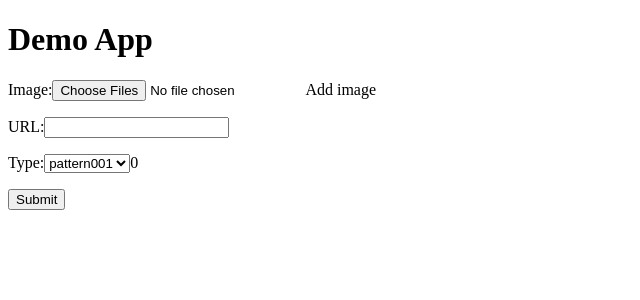
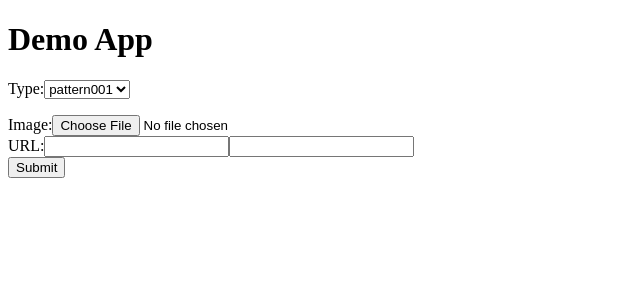
Before and after one commit to doubutsunokarada/Electron_demo, a React app: page / in a window 1280 px wide. Shown: the top 300 px of the page, without its empty margins (0-640 px from the left). Built offline with nearby package versions, Linux system fonts and the light colour scheme.

Commit message:
フォームの表示制御を実装

```diff
--- a/package.json
+++ b/package.json
@@ -10,7 +10,8 @@
     "dev:electron": "wait-on ./dist/index.html ./dist/main.js && electron .",
     "build:clean": "rimraf build release",
     "build:electron": "cross-env NODE_ENV=\"production\" webpack --progress",
-    "predev": "rimraf dist"
+    "predev": "rimraf dist",
+    "package": "electron-packager ."
   },
   "repository": {
     "type": "git",
@@ -32,7 +33,9 @@
     "css-loader": "^6.7.1",
     "electron": "^21.2.0",
     "electron-nice-auto-reload": "^1.3.0",
+    "electron-packager": "^17.1.1",
     "html-webpack-plugin": "^5.5.0",
+    "keyv": "^4.5.1",
     "mini-css-extract-plugin": "^2.6.1",
     "npm-run-all": "^4.1.5",
     "rimraf": "^3.0.2",
--- a/src/web/App.css
+++ b/src/web/App.css
@@ -1,4 +1,4 @@
 .container {
-    font-family: sans-serif;
-    text-align: center;
+  font-family: sans-serif;
+  text-align: center;
 }
--- a/src/web/App.tsx
+++ b/src/web/App.tsx
@@ -1,12 +1,12 @@
 import React from 'react';
 import './App.css';
-import Component from './Component';
+import { InputForm } from './Form'
 
 export const App = () => {
   return (
     <div className="container">
       <h1>Demo App</h1>
-      <Component.InputForm />
+      <InputForm />
     </div>
   )
 }
--- a/src/web/Component.tsx
+++ /dev/null
@@ -1,64 +0,0 @@
-import React from 'react';
-
-const InputForm: React.FC = () => {
-  const [imageFilePaths, setImageFilePaths] = React.useState<string[]>([]);
-  const [url, setUrl] = React.useState<string>('');
-  const [templateType, setTemplateType] = React.useState<number>(0);
-
-  const createArchive = async (e: React.MouseEvent<HTMLButtonElement>) => {
-    const states = {
-      'image_file_paths': imageFilePaths,
-      'url': url,
-      'template_type': templateType,
-    };
-    await (window as any).preload.createArchive(states)
-      .then((data: string[]) => { });
-  }
-
-  const handleImageFilePaths = (e: React.ChangeEvent<HTMLInputElement>) => {
-    if (e.target.files?.length === 0) return;
-    const file = e.target.files![0];
-    let filePaths = [...imageFilePaths];
-    filePaths.push(file.path);
-    setImageFilePaths(filePaths);
-  }
-
-  const handleUrl = (e: React.ChangeEvent<HTMLInputElement>) => {
-    setUrl(e.target.value);
-  }
-
-  const handleTemplateType = (e: React.ChangeEvent<HTMLSelectElement>) => {
-    setTemplateType(Number(e.target.value));
-  }
-
-  return (
-    <form>
-      <p>
-        Image:
-        <input id="imageUpload" type="file" multiple onChange={handleImageFilePaths} accept="image/*" />
-        <label htmlFor="imageUpload">
-          <a>Add image</a>
-        </label>
-      </p>
-      <p>
-        URL:
-        <input type="text" onChange={handleUrl} />
-        {url}
-      </p>
-      <p>
-        Type:
-        <select onChange={handleTemplateType}>
-          <option value={0}>pattern001</option>
-          <option value={1}>pattern002</option>
-          <option value={2}>pattern003</option>
-          <option value={3}>pattern004</option>
-          <option value={4}>pattern005</option>
-        </select>
-        {templateType}
-      </p>
-      <button type="button" onClick={createArchive}>Submit</button>
-    </form>
-  )
-}
-
-export default { InputForm }
--- /dev/null
+++ b/src/web/Form.tsx
@@ -0,0 +1,121 @@
+import React from "react";
+import { ImageComponent } from "./components/Image";
+import { UrlComponent } from "./components/Url";
+
+// Contexts
+type ContextType = {
+  maxCount: number;
+  callback: (index: number, data: string) => void;
+};
+
+const defaultContext: ContextType = {
+  maxCount: 0,
+  callback: (index: number, data: string): void => {},
+};
+
+export const ImageFileContext: React.Context<ContextType> =
+  React.createContext(defaultContext);
+
+export const UrlContext: React.Context<ContextType> =
+  React.createContext(defaultContext);
+
+// Common
+type TemplatesInfo = {
+  [templateName: string]: { imageMaxCount: number; urlMaxCount: number };
+};
+
+const templatesInfo: TemplatesInfo = {
+  pattern001: { imageMaxCount: 1, urlMaxCount: 2 },
+  pattern002: { imageMaxCount: 3, urlMaxCount: 4 },
+  pattern003: { imageMaxCount: 1, urlMaxCount: 1 },
+  pattern004: { imageMaxCount: 1, urlMaxCount: 1 },
+  pattern005: { imageMaxCount: 1, urlMaxCount: 1 },
+};
+
+const templateTypeNames: string[] = [
+  "pattern001",
+  "pattern002",
+  "pattern003",
+  "pattern004",
+  "pattern005",
+];
+
+// Component
+export const InputForm: React.FC = () => {
+  // States
+  const [templateType, setTemplateType] = React.useState<number>(0);
+  const [templateTypeName, setTemplateTypeName] = React.useState<string>(
+    templateTypeNames[0]
+  );
+  const imageFilePaths = React.useRef<string[]>(
+    Array(templatesInfo[templateTypeName].imageMaxCount).fill("")
+  );
+  const urls = React.useRef<string[]>(
+    Array(templatesInfo[templateTypeName].urlMaxCount).fill("")
+  );
+
+  const setImageFilePaths = (index: number, data: string) => {
+    imageFilePaths.current[index] = data;
+  };
+
+  const setUrls = (index: number, data: string) => {
+    urls.current[index] = data;
+  };
+
+  // Contexts for child component.
+  const imageFileProps: ContextType = {
+    maxCount: templatesInfo[templateTypeName].imageMaxCount,
+    callback: setImageFilePaths,
+  };
+  const urlProps: ContextType = {
+    maxCount: templatesInfo[templateTypeName].urlMaxCount,
+    callback: setUrls,
+  };
+
+  const createArchive = async (e: React.MouseEvent<HTMLButtonElement>) => {
+    const states = {
+      image_file_paths: imageFilePaths.current,
+      urls: urls.current,
+      template_type: templateType,
+    };
+    await (window as any).preload
+      .createArchive(states)
+      .then((data: string[]) => {});
+  };
+
+  const handleTemplateType = (e: React.ChangeEvent<HTMLSelectElement>) => {
+    const selectValue = Number(e.target.value);
+    setTemplateType(selectValue);
+    setTemplateTypeName(templateTypeNames[selectValue]);
+  };
+
+  return (
+    <form>
+      <p>
+        Type:
+        <select onChange={handleTemplateType}>
+          {templateTypeNames.map((v, k) => {
+            return (
+              <option key={k} value={k}>
+                {v}
+              </option>
+            );
+          })}
+        </select>
+      </p>
+      <>
+        <ImageFileContext.Provider value={imageFileProps}>
+          <ImageComponent />
+        </ImageFileContext.Provider>
+      </>
+      <>
+        <UrlContext.Provider value={urlProps}>
+          <UrlComponent />
+        </UrlContext.Provider>
+      </>
+      <button type="button" onClick={createArchive}>
+        Submit
+      </button>
+    </form>
+  );
+};
--- /dev/null
+++ b/src/web/components/Image.tsx
@@ -0,0 +1,39 @@
+import React from "react";
+import { ImageFileContext } from "../Form";
+
+export const ImageComponent: React.FC = () => {
+  let elements: Array<React.ReactElement> = [];
+
+  // Context
+  const imageFileContext = React.useContext(ImageFileContext);
+
+  // Handler
+  const handler = (e: React.ChangeEvent<HTMLInputElement>) => {
+    if (e.target.files?.length === 0) return;
+    const file = e.target.files![0];
+    const index = Number(e.target.dataset.index);
+    imageFileContext.callback(index, file.path);
+  }
+
+  const renderLoop = () => {
+    return elements.map((imageFileInput, k) => {
+      return <React.Fragment key={k}>{imageFileInput}</React.Fragment>
+    });
+  };
+
+  for (let index = 0; index < imageFileContext.maxCount; index++) {
+    const imageFileInput: React.ReactElement = (
+      <>
+        <input key={index} type="file" onChange={handler} data-index={index} accept="image/*" />
+      </>
+    );
+    elements.push(imageFileInput);
+  }
+
+  return (
+    <div className="imageFileContainer">
+      Image:
+      {renderLoop()}
+    </div>
+  );
+};
--- /dev/null
+++ b/src/web/components/Url.tsx
@@ -0,0 +1,38 @@
+import React from "react";
+import { UrlContext } from "../Form";
+
+// Component
+export const UrlComponent: React.FC = () => {
+  let elements: Array<React.ReactElement> = [];
+
+  // Contexts
+  const urlContext = React.useContext(UrlContext);
+
+  // Handler
+  const handler = (e: React.ChangeEvent<HTMLInputElement>) => {
+    const index = Number(e.target.dataset.index);
+    urlContext.callback(index, e.target.value);
+  };
+
+  const renderLoop = () => {
+    return elements.map((urlInput, k) => {
+      return <React.Fragment key={k}>{urlInput}</React.Fragment>;
+    });
+  };
+
+  for (let index = 0; index < urlContext.maxCount; index++) {
+    const urlInput: React.ReactElement = (
+      <>
+        <input key={index} type="text" onChange={handler} data-index={index} />
+      </>
+    );
+    elements.push(urlInput);
+  }
+
+  return (
+    <div className="urlContainer">
+      URL:
+      {renderLoop()}
+    </div>
+  );
+};
```
Also changed, not shown: src/main.ts (+79 -58 lines), src/preload.ts (+4 -3 lines), src/web/index.tsx (+5 -5 lines), webpack.config.ts (+20 -20 lines), tsconfig.json (indentation only), 2 other files (tests, documents, lock files or other folders).
